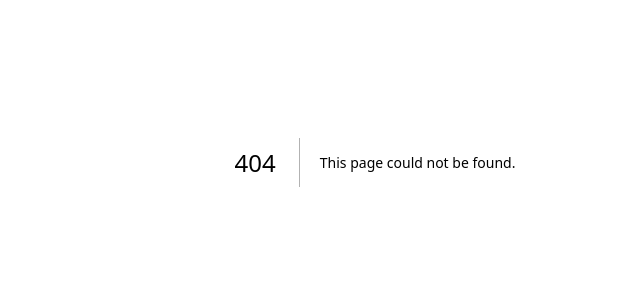
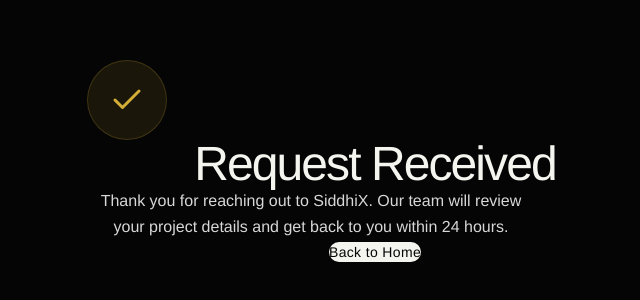
Before and after one commit to ganeshchowdaryvutla-rgb/Siddhix, a Next.js app: page /thank-you in a window 1280 px wide. Before the commit this address had no page. Shown: the part 238-538 px from the top of the page, without its empty margins (265-905 px from the left). Built offline with nearby package versions, Linux system fonts and the light colour scheme.

Commit message:
Add /thank-you page for Google Ads conversion tracking

```diff
--- /dev/null
+++ b/src/app/thank-you/page.tsx
@@ -0,0 +1,58 @@
+"use client";
+
+import { motion } from "framer-motion";
+import Link from "next/link";
+
+export default function ThankYouPage() {
+  return (
+    <main className="min-h-screen bg-[var(--bg-primary)] flex items-center justify-center px-6">
+      <div className="max-w-xl w-full text-center">
+        {/* Success Icon */}
+        <motion.div
+          initial={{ scale: 0, opacity: 0 }}
+          animate={{ scale: 1, opacity: 1 }}
+          transition={{ duration: 0.6, ease: [0.16, 1, 0.3, 1] }}
+          className="mx-auto w-20 h-20 rounded-full bg-[#D4AF37]/10 border border-[#D4AF37]/20 flex items-center justify-center mb-8"
+        >
+          <svg width="36" height="36" viewBox="0 0 24 24" fill="none" stroke="#D4AF37" strokeWidth="2" strokeLinecap="round" strokeLinejoin="round">
+            <polyline points="20 6 9 17 4 12" />
+          </svg>
+        </motion.div>
+
+        {/* Heading */}
+        <motion.h1
+          initial={{ opacity: 0, y: 20 }}
+          animate={{ opacity: 1, y: 0 }}
+          transition={{ duration: 0.8, delay: 0.2, ease: [0.16, 1, 0.3, 1] }}
+          className="heading-editorial text-4xl md:text-5xl text-[var(--text-primary)] mb-4"
+        >
+          Request Received
+        </motion.h1>
+
+        {/* Subtext */}
+        <motion.p
+          initial={{ opacity: 0, y: 20 }}
+          animate={{ opacity: 1, y: 0 }}
+          transition={{ duration: 0.8, delay: 0.3, ease: [0.16, 1, 0.3, 1] }}
+          className="text-base text-[var(--text-secondary)] leading-relaxed font-light mb-10 max-w-md mx-auto"
+        >
+          Thank you for reaching out to SiddhiX. Our team will review your project details and get back to you within 24 hours.
+        </motion.p>
+
+        {/* Back to Home */}
+        <motion.div
+          initial={{ opacity: 0, y: 20 }}
+          animate={{ opacity: 1, y: 0 }}
+          transition={{ duration: 0.8, delay: 0.4, ease: [0.16, 1, 0.3, 1] }}
+        >
+          <Link
+            href="/"
+            className="inline-block px-8 py-4 rounded-full bg-[var(--text-primary)] text-[var(--bg-primary)] font-medium text-sm tracking-wide hover:bg-[var(--text-secondary)] transition-colors duration-500"
+          >
+            Back to Home
+          </Link>
+        </motion.div>
+      </div>
+    </main>
+  );
+}
--- a/src/components/sections/Contact.tsx
+++ b/src/components/sections/Contact.tsx
@@ -1,6 +1,7 @@
 "use client";
 
 import { useRef, useState, useEffect } from "react";
+import { useRouter } from "next/navigation";
 import { motion, useInView } from "framer-motion";
 import { PopupButton } from "react-calendly";
 import MagneticButton from "../MagneticButton";
@@ -9,6 +10,7 @@
   const ref = useRef(null);
   const isInView = useInView(ref, { once: true, margin: "-100px" });
   const [mounted, setMounted] = useState(false);
+  const router = useRouter();
 
   useEffect(() => {
     setMounted(true);
@@ -46,14 +48,7 @@
       });
 
       if (response.ok) {
-        alert("Your request has been sent successfully! We will get back to you soon.");
-        setFormState({
-          name: "",
-          email: "",
-          applicationType: "",
-          budget: "",
-          message: "",
-        });
+        router.push("/thank-you");
       } else {
         alert("Something went wrong. Please try again.");
       }
```
